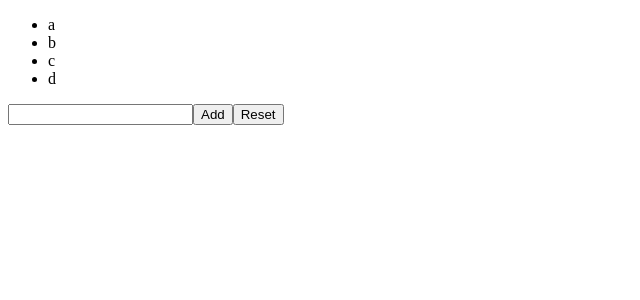
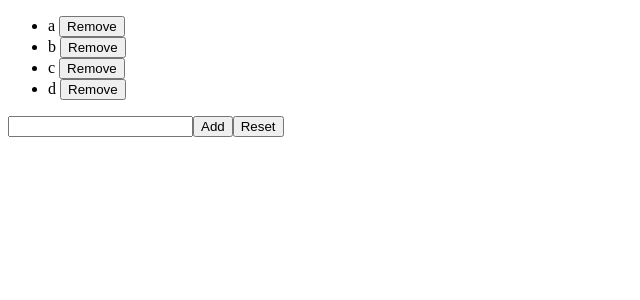
Before and after one commit to georgev-97/react-stack, a React (Create React App) app: page / in a window 1280 px wide. Shown: the top 300 px of the page, without its empty margins (0-640 px from the left). Built offline with nearby package versions, Linux system fonts and the light colour scheme.

Commit message:
feat: add remove button

```diff
--- a/src/TodoList.js
+++ b/src/TodoList.js
@@ -1,50 +1,62 @@
-/**Create a TodoList component that renders a ul tag with a li tag for each item contained in the items state variable.
- * The items state variable should be an array of strings. The TodoList component should also contain an input tag and a button.
- * When the button is clicked,
- * the event handler should add the value of the input tag to the items array.
- * Modify the TodoList component so that the input clears every time a Todo is added to the items array.
- *
- * Modify the TodoList by adding a "reset" button that clears the items array when clicked. */
+/**Modify the TodoList by adding a "remove" button to each li tag. When clicked,
+ * the event handler should remove corresponding item from the items array.*/
 
 import React from "react";
 
 export class TodoList extends React.Component {
   state = {
     items: ["a", "b", "c", "d"],
-    toAdd: ""
+    toAdd: "",
   };
 
   handleChange = (event) => {
     const item = event.target.value;
     this.setState({
-        toAdd: item
-    })
-  }
+      toAdd: item,
+    });
+  };
 
-  addItem = () =>{
+  addItem = () => {
     this.state.items.push(this.state.toAdd);
     this.setState({
-        items: this.state.items,
-        toAdd: ""
-    })
-  }
+      items: this.state.items,
+      toAdd: "",
+    });
+  };
 
-  reset = () =>{
+  reset = () => {
     this.setState({
-        items: [],
-        toAdd: ""
-    })
-  }
+      items: [],
+      toAdd: "",
+    });
+  };
+
+  removeItem = (index) => {
+    this.state.items.splice(index, 1);
+    this.setState({
+      items: this.state.items,
+    });
+  };
 
   render() {
     return (
       <div>
         <ul>
-            {this.state.items.map(el =>{
-                return <li>{el}</li>
-            })}
+          {this.state.items.map((el, index) => {
+            return (
+              <li key={el + index}>
+                {el}{" "}
+                <button onClick={() => this.removeItem(index)}>Remove</button>
+              </li>
+            );
+          })}
         </ul>
-        <input type="text" name="item" onChange={this.handleChange} value={this.state.toAdd}/>
+        <input
+          type="text"
+          name="item"
+          onChange={this.handleChange}
+          value={this.state.toAdd}
+        />
         <button onClick={this.addItem}>Add</button>
         <button onClick={this.reset}>Reset</button>
       </div>
```
